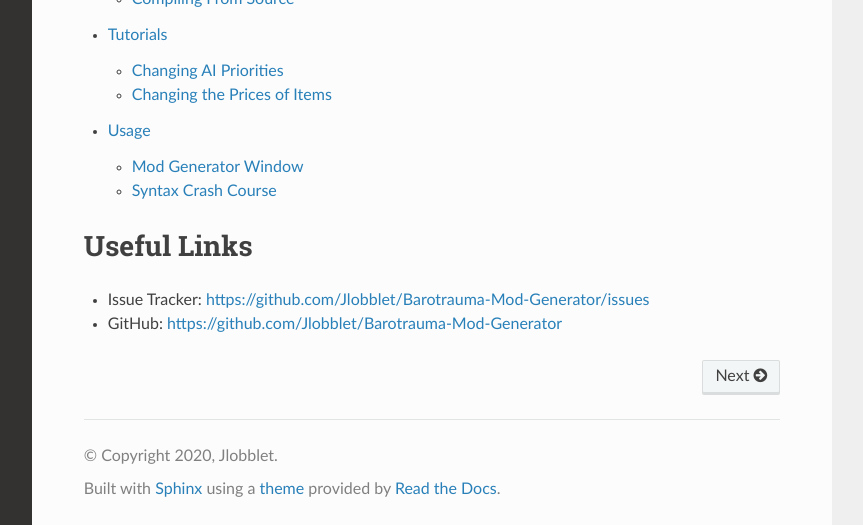
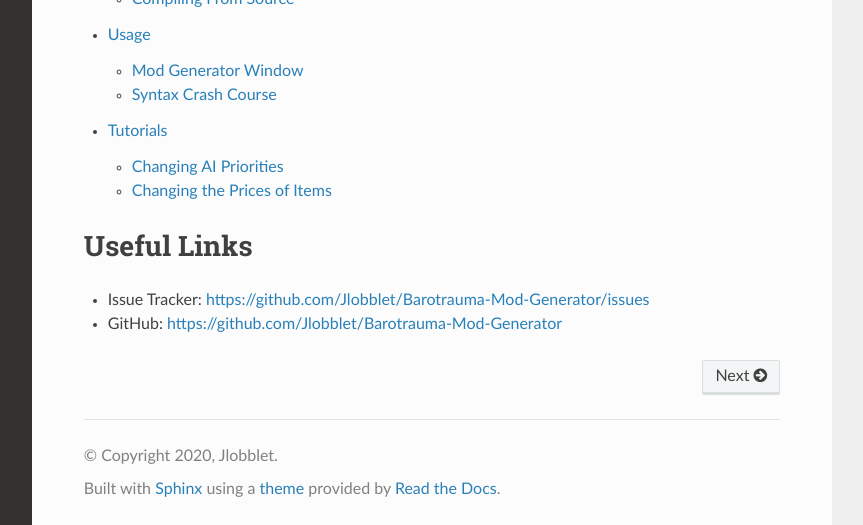
Before and after one commit to Jlobblet/Barotrauma-Mod-Generator-Docs, a Sphinx documentation site: the page built from docs/source/index.rst, in a window 1280 px wide and 900 px high, scrolled down 549 px, cut to the strip 375-900 px from the top of the window. Shown: the whole strip, without its empty margins (268-1131 px from the left). Built offline with Sphinx 7.4.7 and the Read the Docs theme 2.0.0, drawn with Linux system fonts in a browser that asks for light colours; some of the changed lines change nothing that is shown.

Commit message:
Change contents order

```diff
--- a/docs/source/index.rst
+++ b/docs/source/index.rst
@@ -23,6 +23,8 @@ Features
    :caption: Contents:
    :glob:
 
+   installation.rst
+   usage.rst
    *
 
 
```
